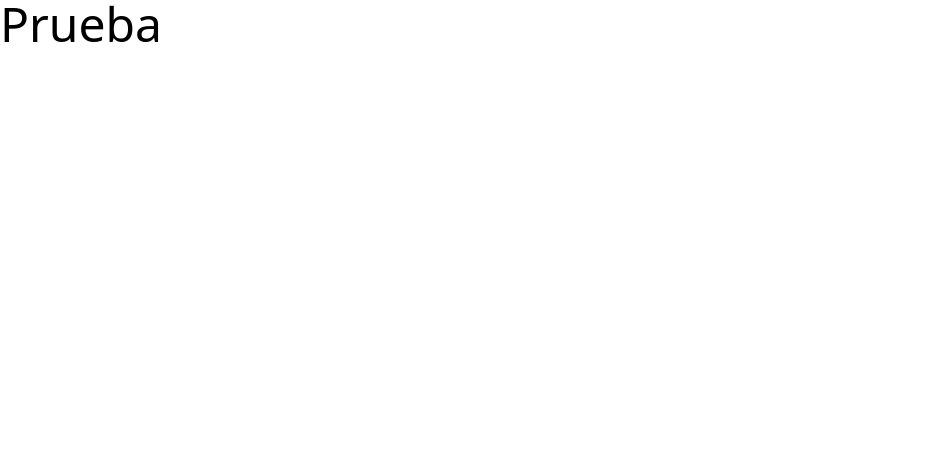
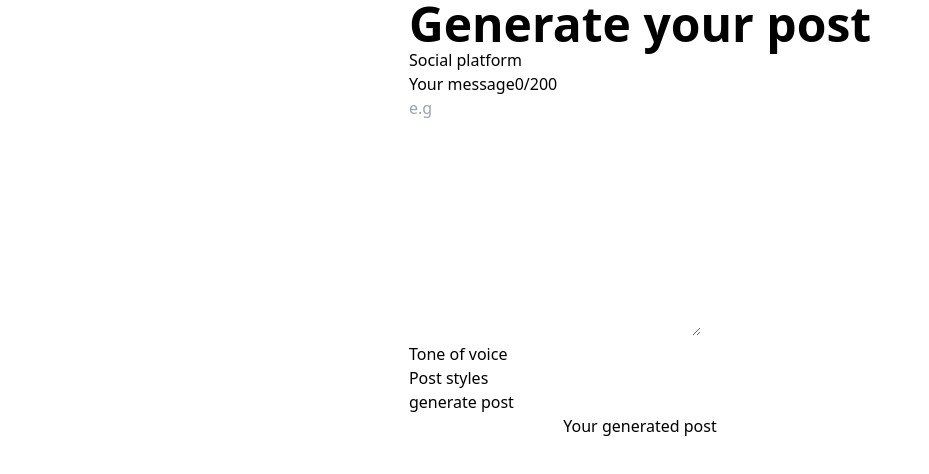
Before and after one commit to aronft/ia-post-generator, a React (Vite) app: page / in a window 1280 px wide. Shown: the top 474 px of the page, without its empty margins (0-929 px from the left). Built offline with nearby package versions, Linux system fonts and the light colour scheme.

Commit message:
create container component and setup tailwind merge

```diff
--- a/package.json
+++ b/package.json
@@ -10,8 +10,10 @@
         "preview": "vite preview"
     },
     "dependencies": {
+        "clsx": "^2.0.0",
         "react": "^18.2.0",
-        "react-dom": "^18.2.0"
+        "react-dom": "^18.2.0",
+        "tailwind-merge": "^2.0.0"
     },
     "devDependencies": {
         "@types/node": "^20.9.0",
--- a/src/App.tsx
+++ b/src/App.tsx
@@ -1,7 +1,9 @@
+import { Home } from './pages'
+
 function App() {
     return (
         <>
-            <h1 className="text-5xl">Prueba</h1>
+            <Home />
         </>
     )
 }
--- /dev/null
+++ b/src/components/ui/atoms/button/button.tsx
@@ -0,0 +1,7 @@
+interface ButtonProps extends React.ButtonHTMLAttributes<HTMLButtonElement> {
+    children: React.ReactNode
+}
+
+export const Button = ({ children, ...props }: ButtonProps) => {
+    return <button {...props}>{children}</button>
+}
--- /dev/null
+++ b/src/components/ui/atoms/button/index.ts
@@ -0,0 +1 @@
+export * from './button'
--- /dev/null
+++ b/src/components/ui/objects/container/container.tsx
@@ -0,0 +1,20 @@
+import { cn } from '@/utils'
+
+interface ContainerProps extends React.HTMLAttributes<unknown> {
+    children: React.ReactNode
+    tag: keyof JSX.IntrinsicElements
+}
+
+export const Container = ({
+    children,
+    tag,
+    className,
+    ...props
+}: ContainerProps) => {
+    const Tag = tag
+    return (
+        <Tag className={cn('container mx-auto px-3', className)} {...props}>
+            {children}
+        </Tag>
+    )
+}
--- /dev/null
+++ b/src/components/ui/objects/container/index.ts
@@ -0,0 +1 @@
+export * from './container'
--- /dev/null
+++ b/src/features/post/components/post-generator/post-generator.tsx
@@ -0,0 +1,31 @@
+import { Button } from '@/components/ui/atoms/button'
+
+export const PostGenerator = () => {
+    return (
+        <form>
+            <div>
+                <span>Social platform</span>
+            </div>
+            <div>
+                <div>
+                    <label htmlFor="">Your message</label>
+                    <span>0/200 </span>
+                </div>
+                <textarea
+                    name=""
+                    id=""
+                    cols="30"
+                    rows="10"
+                    placeholder="e.g"
+                ></textarea>
+            </div>
+            <div>
+                <span>Tone of voice</span>
+            </div>
+            <div>
+                <span>Post styles</span>
+            </div>
+            <Button type="submit">generate post</Button>
+        </form>
+    )
+}
--- /dev/null
+++ b/src/pages/home.tsx
@@ -0,0 +1,21 @@
+import { Container } from '@/components/ui/objects/container'
+import { PostGenerator } from '@/features/post/components/post-generator/post-generator'
+
+export const Home = () => {
+    return (
+        <Container
+            tag="main"
+            className="flex flex-col  items-center justify-center"
+        >
+            <section>
+                <h1 className="text-5xl font-bold text-center">
+                    Generate your post
+                </h1>
+                <PostGenerator />
+            </section>
+            <section>
+                <h1>Your generated post</h1>
+            </section>
+        </Container>
+    )
+}
--- /dev/null
+++ b/src/pages/index.ts
@@ -0,0 +1 @@
+export * from './home'
--- /dev/null
+++ b/src/utils/class-name.ts
@@ -0,0 +1,7 @@
+import { clsx, type ClassValue } from 'clsx'
+
+import { twMerge } from 'tailwind-merge'
+
+export const cn = (...classes: ClassValue[]) => {
+    return twMerge(clsx(classes))
+}
--- /dev/null
+++ b/src/utils/index.ts
@@ -0,0 +1 @@
+export * from './class-name'
```
Also changed, not shown: src/features/post/components/post-generated-view/post-generated-view.tsx (added), 1 other file (tests, documents, lock files or other folders).
